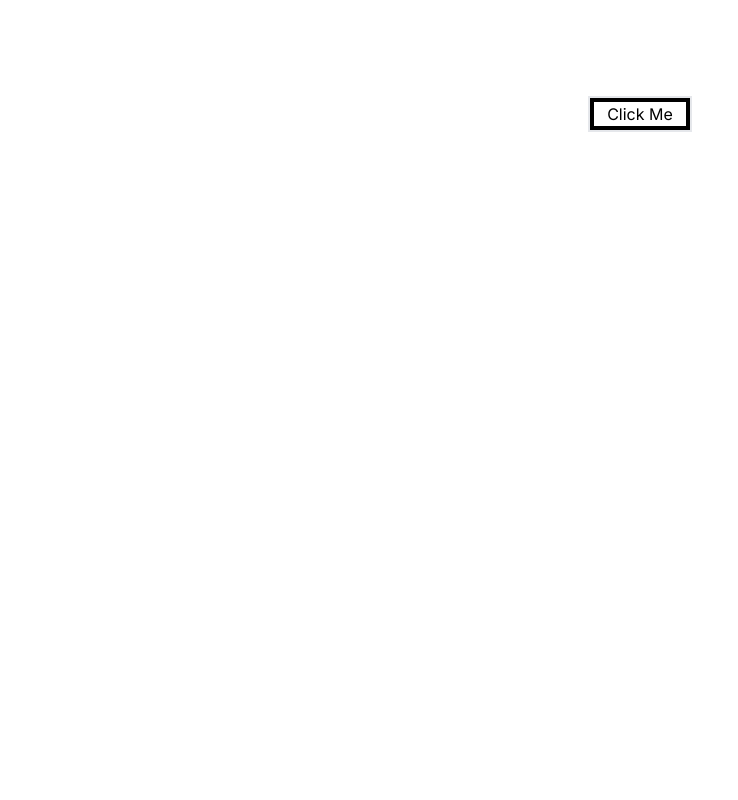
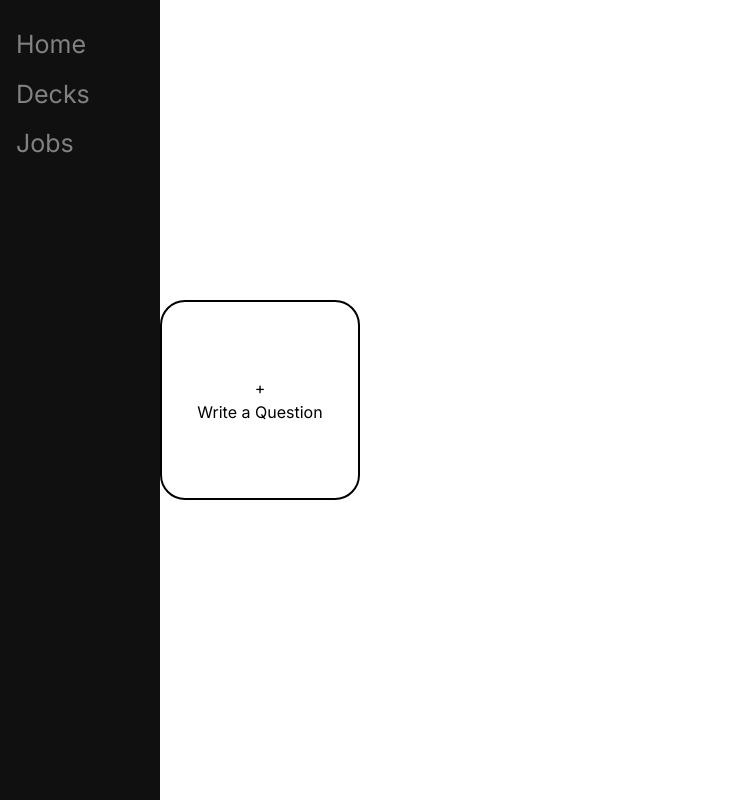
Before and after one commit to nagbayani/InterviewPrepApp, a Next.js app in the folder interview-prep-app/: page / in a window 1280 px wide. Shown: the whole page, without its empty margins (0-738 px from the left). Built offline with nearby package versions, Linux system fonts and the light colour scheme.

Commit message:
Cards & Deck

```diff
--- a/interview-prep-app/src/app/globals.css
+++ b/interview-prep-app/src/app/globals.css
@@ -6,6 +6,19 @@
   --foreground-rgb: #ffffff;
   --background-start-rgb: #ffffff;
   --background-end-rgb: #ffffff;
+  --step--7: clamp(0.5132rem, 0.4032rem + 0.5498vi, 0.898rem);
+  --step--6: clamp(0.5645rem, 0.4435rem + 0.6048vi, 0.9878rem);
+  --step--5: clamp(0.6209rem, 0.4879rem + 0.6653vi, 1.0866rem);
+  --step--4: clamp(0.683rem, 0.5367rem + 0.7318vi, 1.1953rem);
+  --step--3: clamp(0.7513rem, 0.5903rem + 0.805vi, 1.3148rem);
+  --step--2: clamp(0.8264rem, 0.6494rem + 0.8855vi, 1.4463rem);
+  --step--1: clamp(0.9091rem, 0.7143rem + 0.974vi, 1.5909rem);
+  --step-0: clamp(1rem, 0.7857rem + 1.0714vi, 1.75rem);
+  --step-1: clamp(1.1rem, 0.8643rem + 1.1786vi, 1.925rem);
+  --step-2: clamp(1.21rem, 0.9507rem + 1.2964vi, 2.1175rem);
+  --step-3: clamp(1.331rem, 1.0458rem + 1.4261vi, 2.3293rem);
+  --step-4: clamp(1.4641rem, 1.1504rem + 1.5687vi, 2.5622rem);
+  --step-5: clamp(1.6105rem, 1.2654rem + 1.7255vi, 2.8184rem);
 }
 
 @media (prefers-color-scheme: dark) {
@@ -31,3 +44,30 @@ body {
     text-wrap: balance;
   }
 }
+
+.sidenav {
+  height: 100%;
+  width: 160px;
+  position: fixed;
+  z-index: 1;
+  top: 0;
+  left: 0;
+  background: #101010;
+  padding-top: 20px;
+  overflow-x: hidden;
+  margin-right: 40px;
+}
+
+/* The navigation menu links */
+.sidenav a {
+  padding: 6px 8px 6px 16px;
+  text-decoration: none;
+  font-size: 25px;
+  color: #818181;
+  display: block;
+}
+
+/* When you mouse over the navigation links, change their color */
+.sidenav a:hover {
+  color: #f1f1f1;
+}
--- a/interview-prep-app/src/app/page.tsx
+++ b/interview-prep-app/src/app/page.tsx
@@ -1,8 +1,10 @@
 import HeroSection from "@/containers/hero-section/page";
+import Sidebar from "@/containers/sidebar-section/page";
 
 export default function Home() {
   return (
-    <main className='flex min-h-screen flex-col items-center justify-between p-24'>
+    <main className='flex min-h-screen flex-row items-center justify-between pl-[160px] '>
+      <Sidebar />
       <HeroSection />
     </main>
   );
--- /dev/null
+++ b/interview-prep-app/src/components/card/card.css
@@ -0,0 +1,80 @@
+@tailwind base;
+@tailwind components;
+@tailwind utilities;
+
+.add-card-btn {
+  min-width: 200px;
+  width: 200px;
+  height: 200px;
+  border: 2px solid black;
+  border-radius: 25px;
+}
+
+.card {
+  min-width: 600px;
+  max-width: 400px;
+  width: 25%;
+  height: 400px;
+  border: 2px solid black;
+  border-radius: 25px;
+  margin: 1em;
+  font-size: var(--step--5);
+}
+
+.card-question {
+  border: transparent;
+  padding: 0.5rem;
+  margin: 1rem;
+}
+
+.card-header {
+  display: flex;
+  flex-direction: row;
+  margin-bottom: 1rem;
+}
+
+.card-top-right {
+  display: flex;
+  justify-content: space-between;
+  margin-top: 1em;
+  margin-bottom: 1em;
+  width: 100%;
+}
+
+.drop-category {
+  position: relative;
+  display: inline-block;
+  margin: 0.5em;
+}
+
+.drop-btn {
+  background-color: #101010;
+  color: white;
+  padding: 1rem;
+  font-size: var(--step--7);
+  border: none;
+  min-width: 300px;
+  height: 100%;
+  border-radius: 25px;
+}
+
+.drop-content {
+  display: none;
+  position: absolute;
+  background-color: #f1f1f1;
+  /* min-width: 200px; */
+  z-index: 1;
+}
+
+.drop-content li {
+  padding: 12px 16px;
+  display: block;
+}
+
+.drop-content li:hover {
+  background-color: #ddd;
+}
+
+.drop-category:hover .drop-content {
+  display: block;
+}
--- a/interview-prep-app/src/components/card/index.tsx
+++ b/interview-prep-app/src/components/card/index.tsx
@@ -1,28 +1,107 @@
 "use client";
 
 import React, { useEffect, useRef, useState } from "react";
+import "./card.css";
 
-const Card = ({ key }) => {
+interface CardProps {
+  onInputChange: (isEmpty: boolean) => void;
+  isLastCard: boolean;
+}
+
+const Card: React.FC<CardProps> = ({}) => {
   const [details, setDetails] = useState({
     question: "",
     answer: "",
+    category: "",
   });
+
+  const [chooseCategory, setCategory] = useState("Category");
+
+  const inputChange = (e: React.ChangeEvent<HTMLInputElement>) => {
+    const { name, value } = e.target;
+    setDetails((prev) => ({ ...prev, [name]: value }));
+  };
+
+  const categoryChange = (selected: string) => {
+    setCategory(selected);
+    setDetails((prev) => ({ ...prev, ["category"]: selected }));
+  };
+
+  useEffect(() => {
+    console.log("Details", details);
+  }, [details]);
+
   return (
-    <div className='w-[600px] h-[600px] border-black border-8'>
-      <form>
-        <div>
+    <div className='card'>
+      <form className='flex flex-col space-y-2 '>
+        <div className='flex flex-col'>
+          {/* <label className='text-sm mb-1' htmlFor='question'>
+            Question
+          </label> */}
+
+          <div className='card-header flex flex-row mb-[1rem] justify-between'>
+            <div className='card-top-right'>
+              {/* Retrieve list of user Categories */}
+              <div className='drop-category'>
+                <label className='drop-btn'>
+                  <span>{chooseCategory}</span>
+                </label>
+                <ul className='drop-content'>
+                  <li
+                    onClick={() => categoryChange("Behavioral & Soft Skills")}
+                  >
+                    Behavioral & Soft Skills
+                  </li>
+                  <li
+                    onClick={() =>
+                      categoryChange("Algorithms & Data Structures")
+                    }
+                  >
+                    Algorithms & Data Structures
+                  </li>
+                  <li onClick={() => categoryChange("Database Management")}>
+                    Database Management
+                  </li>
+                  <li onClick={() => categoryChange("Programming Languages")}>
+                    Programming Languages
+                  </li>
+                  <li onClick={() => categoryChange("Networking & Protocols")}>
+                    Networking & Protocols
+                  </li>
+                  <li onClick={() => categoryChange("Technologies")}>
+                    Technologies
+                  </li>
+                  <li onClick={() => categoryChange("Design Patterns")}>
+                    Design Patterns
+                  </li>
+                  <li onClick={() => categoryChange("System Design")}>
+                    System Design
+                  </li>
+                </ul>
+              </div>
+              {/* Send to Deck retrieve list of all user decks */}
+              <div className='px-4'>Send:</div>
+            </div>
+          </div>
+        </div>
+        <div className='flex flex-col'>
           <input
+            className='card-question p-2 rounded-md mt-[1em]'
             placeholder='Write a question...'
             name='question'
             value={details.question}
-          ></input>
-        </div>
-        <div>
+            onChange={inputChange}
+          />
+          <label className='text-sm mb-1' htmlFor='answer'>
+            Answer
+          </label>
           <input
+            className='border p-2 rounded-md'
             placeholder='Write an Answer...'
             name='answer'
             value={details.answer}
-          ></input>
+            onChange={inputChange}
+          />
         </div>
       </form>
     </div>
--- a/interview-prep-app/src/components/deck/index.tsx
+++ b/interview-prep-app/src/components/deck/index.tsx
@@ -4,23 +4,32 @@ import React, { useState } from "react";
 import Card from "../card";
 
 const Deck = () => {
+  // retrieve list of cards
+
   const [cards, setCards] = useState<{ id: string }[]>([]);
+  const [prevCardQuestionEmpty, setPrevCardQuestionEmpty] = useState(true);
 
   const addCard = () => {
-    // Generate a unique ID for the new card
+
     const id = Math.random().toString();
 
-    // Add a new card object to the cards array
     setCards([...cards, { id }]);
   };
+
   return (
-    <div className='w-[full] h-[full] border-red border-2'>
-      {cards.map((card) => (
-        <Card key={card.id} />
-      ))}
-      <button className='w-[100px] border-black border-4' onClick={addCard}>
-        Click Me
+    <div className='flex w-auto h-full items-center'>
+      <button
+        className='flex add-card-btn w-100px flex-col justify-center items-center'
+        onClick={addCard}
+      >
+        <span>+</span>
+        <span>Write a Question</span>
       </button>
+      <div className='flex flex-wrap justify-start h-5/6'>
+        {cards.map((card, index) => (
+          <Card key={card.id} isLastCard={index === cards.length - 1} />
+        ))}
+      </div>
     </div>
   );
 };
--- a/interview-prep-app/src/containers/hero-section/page.tsx
+++ b/interview-prep-app/src/containers/hero-section/page.tsx
@@ -3,7 +3,7 @@ import Deck from "@/components/deck";
 
 const HeroSection = () => {
   return (
-    <section className='w-full flex justify-center'>
+    <section className='w-[100%] ml-[40px] flex relative'>
       <Deck />
     </section>
   );
--- /dev/null
+++ b/interview-prep-app/src/containers/sidebar-section/page.tsx
@@ -0,0 +1,15 @@
+import React from "react";
+
+const Sidebar = () => {
+  // get user information
+  // retrieve list of decks, show decks
+  return (
+    <div className='sidenav'>
+      <a href='#'>Home</a>
+      <a href='#'>Decks</a>
+      <a href='#'>Jobs</a>
+    </div>
+  );
+};
+
+export default Sidebar;
```
